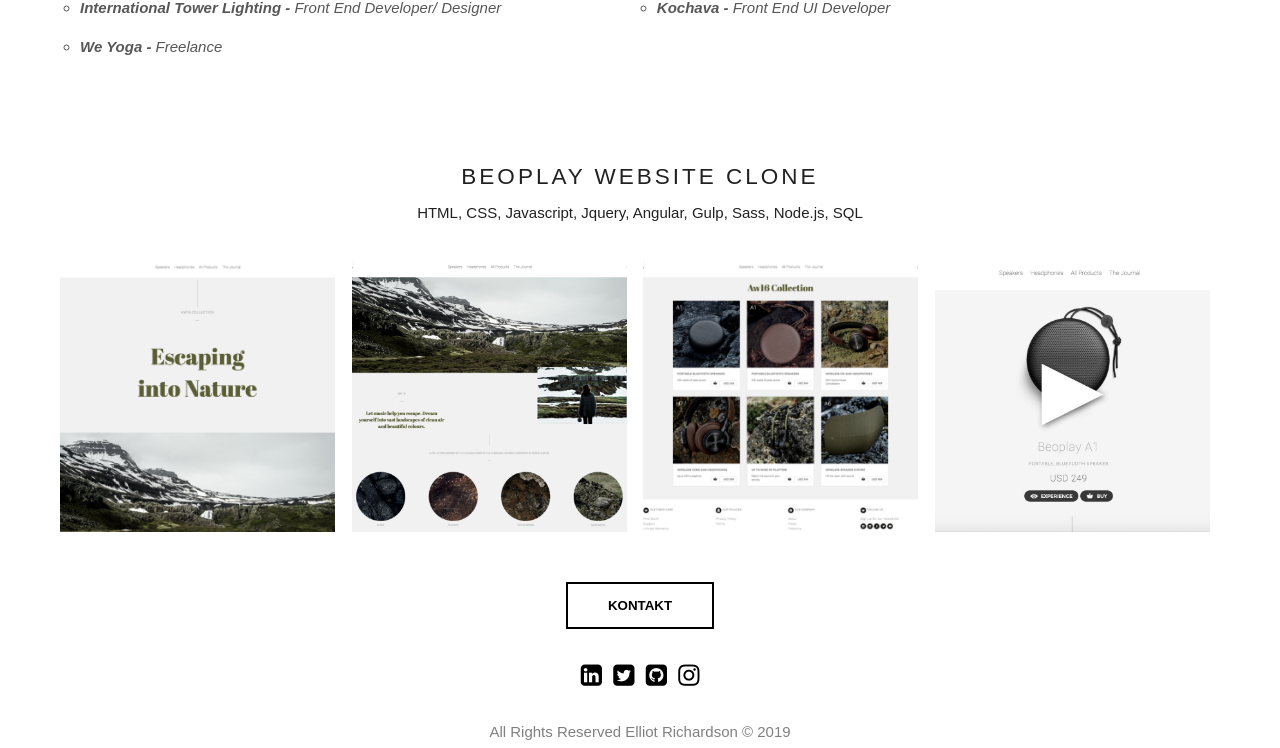
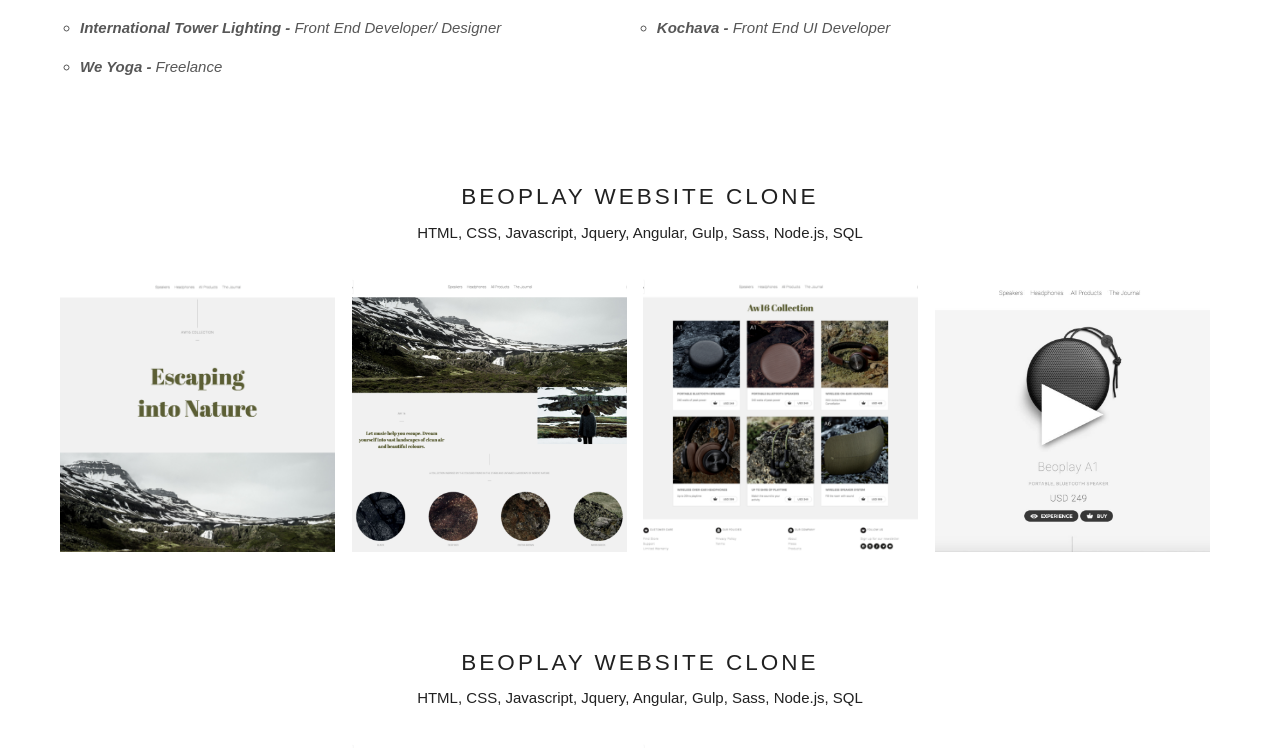
Before and after one commit to ear78/er-site-react, a React (Create React App) app: page /portfolio in a window 1280 px wide. Shown: the part 550-1298 px from the top of the page. Built offline with nearby package versions, Linux system fonts and the light colour scheme.

Commit message:
added portfolio section component

```diff
--- a/src/components/ParaText/ParaText.js
+++ b/src/components/ParaText/ParaText.js
@@ -4,6 +4,7 @@
 
 function paraText(props) {
   let marginTop = props.marginTop ? styles.MarginTop : ''
+  let marginBottom = props.marginBottom ? props.marginBottom : ''
   let align = props.align ? props.align.toLowerCase() : ''
   let fullWidth = props.fullWidth ? styles.FullWidth : ''
 
@@ -15,7 +16,7 @@
   }
 
   return (
-    <p className={`${styles.ParaText} ${align} ${marginTop} ${fullWidth}`}>{props.children}</p>
+    <p style={{ marginBottom: `${marginBottom}px`}} className={`${styles.ParaText} ${align} ${marginTop} ${fullWidth}`}>{props.children}</p>
   )
 }
 
--- a/src/views/portfolio/Portfolio.js
+++ b/src/views/portfolio/Portfolio.js
@@ -1,18 +1,12 @@
 import React, { Component } from 'react'
 
 import styles from './Portfolio.module.css'
-import SectionTitle from '../../components/SectionTitle/SectionTitle'
 import H4Component from '../../components/h4component/H4Component'
 import ParaText from '../../components/ParaText/ParaText'
-import PortfolioImage from './PortfolioImage/PortfolioImage'
 import ClientList from './clientList/ClientList'
-import PortfolioDesc from './PortfolioDesc/PortfolioDesc'
 import SectionWrapper from '../../components/SectionWrapper/SectionWrapper'
-
-import beoplay1 from '../../assets/img/beoplay1.png'
-import beoplay2 from '../../assets/img/beoplay2.png'
-import beoplay3 from '../../assets/img/beoplay3.png'
-import beoplay4 from '../../assets/img/beoplay4.jpg'
+import SectionTitle from '../../components/SectionTitle/SectionTitle'
+import PortfolioSection from './PortfolioSection/PortfolioSection'
 
 class Portfolio extends Component {
   state = {
@@ -26,18 +20,14 @@
         {client: 'International Tower Lighting', position: 'Front End Developer/ Designer'},
         {client: 'Kochava', position: 'Front End UI Developer'},
         {client: 'We Yoga', position: 'Freelance'},
-      ],
-      portfolios: [beoplay1, beoplay2, beoplay3, beoplay4]
+      ]
   }
 
   render() {
-    let portImage = this.state.portfolios.map(portfolio => {
-      return <PortfolioImage bgImage={portfolio}/>
-    })
       return (
           <div className={styles.Portfolio}>
               <SectionTitle marginBottom={20} textAlign="left" textTransform="uppercase" sectionTitle="Web Development Portfolio"/>
-              <ParaText fullWidth={true}>
+              <ParaText marginBottom={40} fullWidth={true}>
                 Some of the tools I use to build pages and sites are: HTML, CSS, Javascript, Jquery, Angular, React, Vue JS, Node.js, SQL, Bootstrap, Wordpress/Squarespace CMS systems, and photo/design apps for aesthetics.  Below is my portfolio which contains sites that I've built from the ground up and also some sites that I've designed ui/ux for.  If you would like to get in contact with me about working on a project, please click the link provided or click the Kontakt button below. Thanks so much for checking out what I do. Please enjoy!
               </ParaText>
 
@@ -46,16 +36,8 @@
                 <ClientList clients={this.state.clients} />
               </SectionWrapper>
 
+              <PortfolioSection data={this.state.portfolios}/>
 
-              <section>
-                <SectionTitle marginBottom={10}>Beoplay Website Clone</SectionTitle>
-                <PortfolioDesc>
-                  HTML, CSS, Javascript, Jquery, Angular, Gulp, Sass, Node.js, SQL
-                </PortfolioDesc>
-                <div className={styles.PortfolioImagesRow}>
-                  {portImage}
-                </div>
-              </section>
           </div>
       )
   }
--- a/src/views/portfolio/Portfolio.module.css
+++ b/src/views/portfolio/Portfolio.module.css
@@ -1,10 +1,3 @@
 .Portfolio {
 
 }
-
-.PortfolioImagesRow {
-  display: flex;
-  margin-right: 10px;
-  flex-wrap: wrap;
-  justify-content: space-between;
-}
--- /dev/null
+++ b/src/views/portfolio/PortfolioSection/PortfolioSection.js
@@ -0,0 +1,58 @@
+import React from 'react'
+import styles from './PortfolioSection.module.css'
+
+import PortfolioDesc from './PortfolioDesc/PortfolioDesc'
+import PortfolioImage from './PortfolioImage/PortfolioImage'
+import SectionTitle from '../../../components/SectionTitle/SectionTitle'
+
+import beoplay1 from '../../../assets/img/beoplay1.png'
+import beoplay2 from '../../../assets/img/beoplay2.png'
+import beoplay3 from '../../../assets/img/beoplay3.png'
+import beoplay4 from '../../../assets/img/beoplay4.jpg'
+
+function portfolioSection(props) {
+  let portfolioData = [
+    {
+      title: 'Beoplay Website Clone',
+      description: 'HTML, CSS, Javascript, Jquery, Angular, Gulp, Sass, Node.js, SQL',
+      images: [beoplay1, beoplay2, beoplay3, beoplay4],
+    },
+    {
+      title: 'Beoplay Website Clone',
+      description: 'HTML, CSS, Javascript, Jquery, Angular, Gulp, Sass, Node.js, SQL',
+      images: [beoplay1, beoplay2, beoplay3, beoplay4],
+    },
+    {
+      title: 'Beoplay Website Clone',
+      description: 'HTML, CSS, Javascript, Jquery, Angular, Gulp, Sass, Node.js, SQL',
+      images: [beoplay1, beoplay2, beoplay3, beoplay4],
+    },
+    {
+      title: 'Beoplay Website Clone',
+      description: 'HTML, CSS, Javascript, Jquery, Angular, Gulp, Sass, Node.js, SQL',
+      images: [beoplay1, beoplay2, beoplay3, beoplay4],
+    },
+  ]
+
+  let project = portfolioData.map(d => {
+    return <section className={styles.ProjectWrapper}>
+            <SectionTitle marginBottom={10}>{ d.title }</SectionTitle>
+            <PortfolioDesc>{ d.description }</PortfolioDesc>
+            <div className={styles.PortfolioImagesRow}>
+              { d.images.map(image => {
+                return <PortfolioImage bgImage={image}/>
+              })}
+            </div>
+           </section>
+
+
+  })
+
+  return (
+    <div>
+      { project }
+    </div>
+  )
+}
+
+export default portfolioSection
--- /dev/null
+++ b/src/views/portfolio/PortfolioSection/PortfolioSection.module.css
@@ -0,0 +1,10 @@
+.ProjectWrapper {
+  margin-bottom: 100px;
+}
+
+.PortfolioImagesRow {
+  display: flex;
+  margin-right: 10px;
+  flex-wrap: wrap;
+  justify-content: space-between;
+}
```
Also changed, not shown: src/views/portfolio/PortfolioSection/PortfolioDesc/PortfolioDesc.js (renamed from src/views/portfolio/PortfolioDesc/PortfolioDesc.js), src/views/portfolio/PortfolioSection/PortfolioDesc/PortfolioDesc.module.css (renamed from src/views/portfolio/PortfolioDesc/PortfolioDesc.module.css), src/views/portfolio/PortfolioSection/PortfolioImage/PortfolioImage.js (renamed from src/views/portfolio/PortfolioImage/PortfolioImage.js), src/views/portfolio/PortfolioSection/PortfolioImage/PortfolioImage.module.css (renamed from src/views/portfolio/PortfolioImage/PortfolioImage.module.css).
